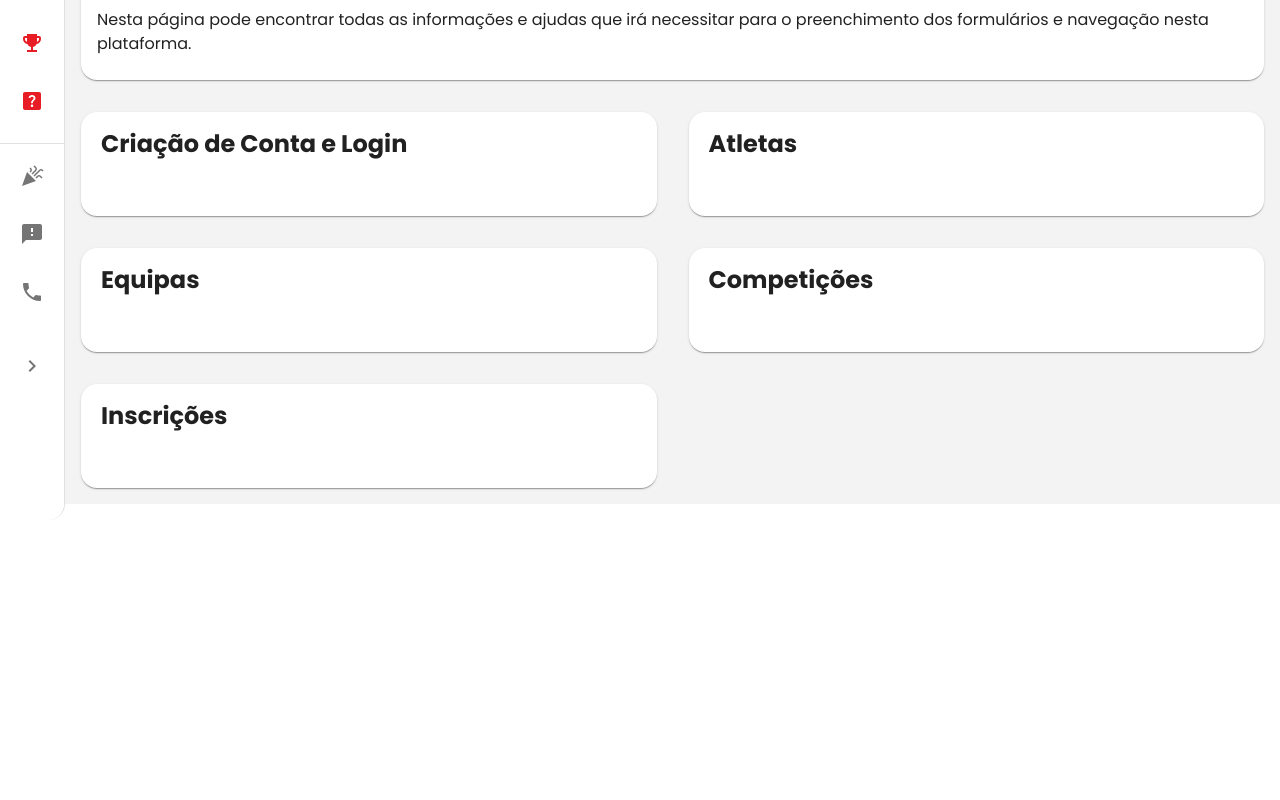
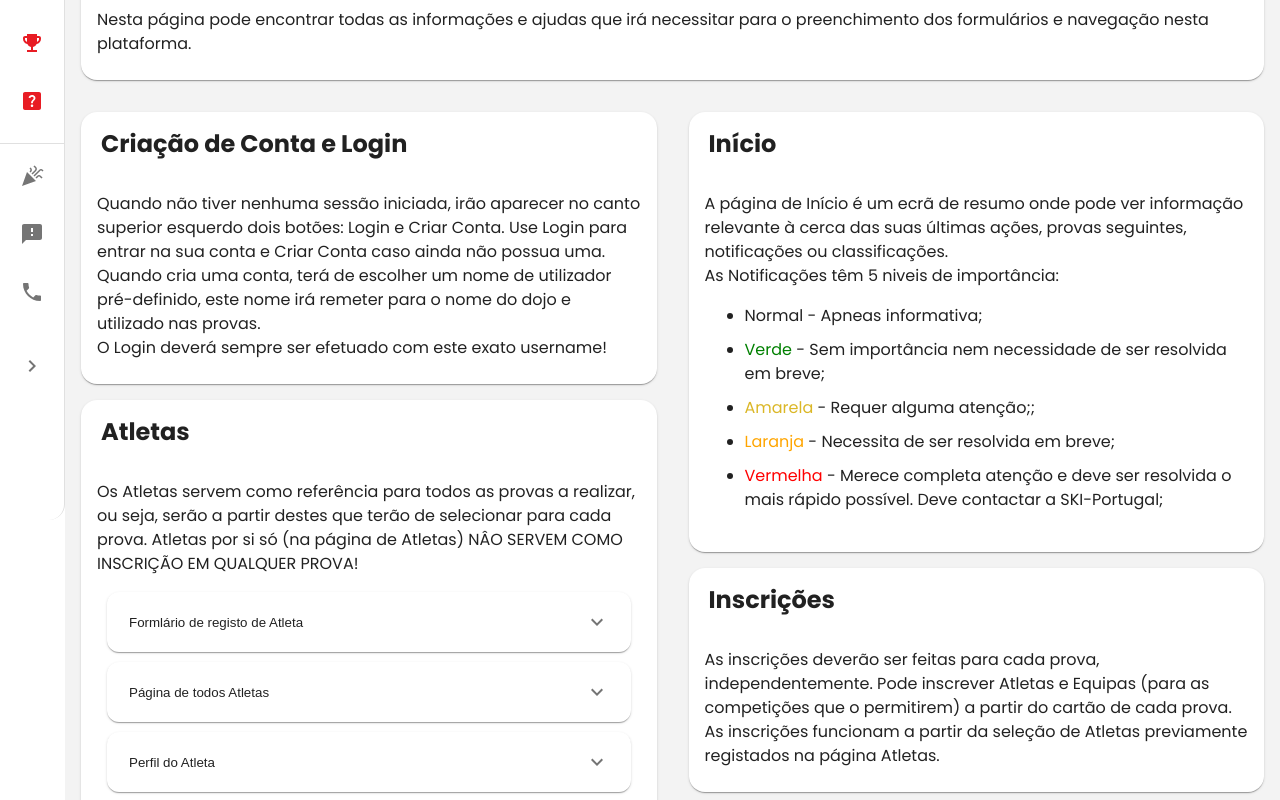
Before and after one commit to ozefreitas/karate-registration-spa, a React (Vite) app: page /help in a window 1280 px wide. Shown: the part 280-1080 px from the top of the page. Before the commit the page ends 819 px from the top, so only its background shows below. Built offline with nearby package versions, Linux system fonts and the light colour scheme; no server answers.

Commit message:
[UPDATE] pages

```diff
--- a/src/pages/HelpPage/HelpPage.tsx
+++ b/src/pages/HelpPage/HelpPage.tsx
@@ -1,4 +1,14 @@
-import { Card, CardHeader, CardContent, Grid } from "@mui/material";
+import {
+  Card,
+  CardHeader,
+  CardContent,
+  Grid,
+  Accordion,
+  AccordionDetails,
+  AccordionSummary,
+} from "@mui/material";
+import { Link } from "react-router-dom";
+import { ExpandMore } from "@mui/icons-material";
 
 export default function HelpPage() {
   return (
@@ -20,6 +30,7 @@ export default function HelpPage() {
       </Card>
       <Grid container size={12}>
         <Grid size={6}>
+          <Grid size={12}>
             <Card sx={{ m: 2 }}>
               <CardHeader
                 title={"Criação de Conta e Login"}
@@ -29,10 +40,20 @@ export default function HelpPage() {
                   },
                 }}
               ></CardHeader>
-            <CardContent></CardContent>
+              <CardContent>
+                Quando não tiver nenhuma sessão iniciada, irão aparecer no canto
+                superior esquerdo dois botões: Login e Criar Conta. Use Login
+                para entrar na sua conta e Criar Conta caso ainda não possua
+                uma. <br />
+                Quando cria uma conta, terá de escolher um nome de utilizador
+                pré-definido, este nome irá remeter para o nome do dojo e
+                utilizado nas provas.
+                <br />O Login deverá sempre ser efetuado com este exato
+                username!
+              </CardContent>
             </Card>
           </Grid>
-        <Grid size={6}>
+          <Grid size={12}>
             <Card sx={{ m: 2 }}>
               <CardHeader
                 title={"Atletas"}
@@ -42,10 +63,50 @@ export default function HelpPage() {
                   },
                 }}
               ></CardHeader>
-            <CardContent></CardContent>
+              <CardContent>
+                Os Atletas servem como referência para todos as provas a
+                realizar, ou seja, serão a partir destes que terão de selecionar
+                para cada prova. Atletas por si só (na página de Atletas) NÂO
+                SERVEM COMO INSCRIÇÃO EM QUALQUER PROVA!<p></p>
+                <Accordion>
+                  <AccordionSummary expandIcon={<ExpandMore />}>
+                    Formlário de registo de Atleta
+                  </AccordionSummary>
+                  <AccordionDetails>
+                    Este formulário contém um número de campos necessários para
+                    identificar um Atleta. Os campos obrigatórios estão marcados
+                    com "*". Pode consultar regras mais específicas na própria{" "}
+                    <Link to={"/athletes/new_athlete/"}>página</Link>. Registar
+                    Atletas não tem nenhuma data nem periodo definidos, pelo que
+                    pode (e deve) fazê-lo muito antes e fora do periodo de
+                    inscrições em provas.
+                  </AccordionDetails>
+                </Accordion>
+                <Accordion>
+                  <AccordionSummary expandIcon={<ExpandMore />}>
+                    Página de todos Atletas
+                  </AccordionSummary>
+                  <AccordionDetails>
+                    Ná página de Atletas poderá consultar uma tabela simples com
+                    a informação mais importante de cada atletas por linha. Tem
+                    também um botão para adicionar um novo Atleta, e que o irá
+                    levar para o formulário.
+                  </AccordionDetails>
+                </Accordion>
+                <Accordion>
+                  <AccordionSummary expandIcon={<ExpandMore />}>
+                    Perfil do Atleta
+                  </AccordionSummary>
+                  <AccordionDetails>
+                    Cada Atleta terá uma página de perfil. Aqui poderá consultar
+                    toda a informação que inseriu (e mais alguma de interesse)
+                    aquando do preenchimento de cada formulário.
+                  </AccordionDetails>
+                </Accordion>
+              </CardContent>
             </Card>
           </Grid>
-        <Grid size={6}>
+          <Grid size={12}>
             <Card sx={{ m: 2 }}>
               <CardHeader
                 title={"Equipas"}
@@ -55,10 +116,109 @@ export default function HelpPage() {
                   },
                 }}
               ></CardHeader>
-            <CardContent></CardContent>
+              <CardContent>
+                As Equipas servem como referência para todos as provas a
+                realizar, ou seja, serão a partir destes que terão de selecionar
+                para cada prova. Equipas por si só (na página de Equipas) NÂO
+                SERVEM COMO INSCRIÇÃO EM QUALQUER PROVA!<p></p>
+                <Accordion>
+                  <AccordionSummary expandIcon={<ExpandMore />}>
+                    Formlário de registo de Equipa
+                  </AccordionSummary>
+                  <AccordionDetails>
+                    Este formulário contém um número de campos necessários para
+                    identificar uma Equipa. Os campos obrigatórios estão
+                    marcados com "*". Pode consultar regras mais específicas na
+                    própria <Link to={"/teams/new_team/"}>página</Link>.
+                  </AccordionDetails>
+                </Accordion>
+                <Accordion>
+                  <AccordionSummary expandIcon={<ExpandMore />}>
+                    Página de todas Equipas
+                  </AccordionSummary>
+                  <AccordionDetails>
+                    Ná página de Equipas poderá consultar uma tabela simples com
+                    a informação mais importante de cada Equipa por linha. Tem
+                    também um botão para adicionar uma nova Equipa, e que o irá
+                    levar para o formulário.
+                  </AccordionDetails>
+                </Accordion>
+                <Accordion>
+                  <AccordionSummary expandIcon={<ExpandMore />}>
+                    Perfil da Equipa
+                  </AccordionSummary>
+                  <AccordionDetails>
+                    Cada Equipa terá uma página de perfil. Aqui poderá consultar
+                    toda a informação que inseriu (e mais alguma de interesse)
+                    aquando do preenchimento de cada formulário. No caso das
+                    Equipas, aparecerá um cartão de resumo do Perfil de cada
+                    Atleta integrante dessa Equipa, no qual pode clicar para ver
+                    os detalhes completos.
+                  </AccordionDetails>
+                </Accordion>
+              </CardContent>
             </Card>
           </Grid>
+        </Grid>
         <Grid size={6}>
+          <Grid size={12}>
+            <Card sx={{ m: 2 }}>
+              <CardHeader
+                title={"Início"}
+                sx={{
+                  "& .MuiCardHeader-title": {
+                    fontWeight: "bold",
+                  },
+                }}
+              ></CardHeader>
+              <CardContent>
+                A página de Início é um ecrã de resumo onde pode ver informação
+                relevante à cerca das suas últimas ações, provas seguintes,
+                notificações ou classificações. <br />
+                As Notificações têm 5 niveis de importância:
+                <ul>
+                  <li>Normal - Apneas informativa;</li>
+                  <li>
+                    <span style={{ color: "green" }}>Verde</span> - Sem
+                    importância nem necessidade de ser resolvida em breve;
+                  </li>
+                  <li>
+                    <span style={{ color: "#DBB727" }}>Amarela</span> - Requer
+                    alguma atenção;;
+                  </li>
+                  <li>
+                    <span style={{ color: "orange" }}>Laranja</span> - Necessita
+                    de ser resolvida em breve;
+                  </li>
+                  <li>
+                    <span style={{ color: "red" }}>Vermelha</span> - Merece
+                    completa atenção e deve ser resolvida o mais rápido
+                    possível. Deve contactar a SKI-Portugal;
+                  </li>
+                </ul>
+              </CardContent>
+            </Card>
+          </Grid>
+          <Grid size={12}>
+            <Card sx={{ m: 2 }}>
+              <CardHeader
+                title={"Inscrições"}
+                sx={{
+                  "& .MuiCardHeader-title": {
+                    fontWeight: "bold",
+                  },
+                }}
+              ></CardHeader>
+              <CardContent>
+                As inscrições deverão ser feitas para cada prova,
+                independentemente. Pode inscrever Atletas e Equipas (para as
+                competições que o permitirem) a partir do cartão de cada prova.
+                As inscrições funcionam a partir da seleção de Atletas
+                previamente registados na página Atletas.
+              </CardContent>
+            </Card>
+          </Grid>
+          <Grid size={12}>
             <Card sx={{ m: 2 }}>
               <CardHeader
                 title={"Competições"}
@@ -68,21 +228,42 @@ export default function HelpPage() {
                   },
                 }}
               ></CardHeader>
-            <CardContent></CardContent>
+              <CardContent>
+                As competições disponíveis são mostradas através de cartões.
+                Cada competição terá:
+                <ul>
+                  <li>Local;</li>
+                  <li>Data de início das inscrições;</li>
+                  <li>Data de fim das inscrições;</li>
+                  <li>Data de fim de periodo de retificações;</li>
+                  <li>Data de realização;</li>
+                </ul>
+                Lá dentro poderá consultar e inscrever Atletas nessa mesma
+                competição. Apenas poderá inscrever entre a data de início e a
+                de fim de inscrições. Até ao fim do periodo de retificações
+                apenas poderá fazer edições.
+              </CardContent>
             </Card>
           </Grid>
-        <Grid size={6}>
+          <Grid size={12}>
             <Card sx={{ m: 2 }}>
               <CardHeader
-              title={"Inscrições"}
+                title={"Classificações"}
                 sx={{
                   "& .MuiCardHeader-title": {
                     fontWeight: "bold",
                   },
                 }}
               ></CardHeader>
-            <CardContent></CardContent>
+              <CardContent>
+                No final de cada competição será disponibilizado o quadro de
+                classificações nesta página. Apenas os lugares de pódio podem
+                ser consultados (para não ter uma lista internminável), contudo
+                será disponibilizado um documento .PDF com os resultados
+                completos.
+              </CardContent>
             </Card>
+          </Grid>
         </Grid>
       </Grid>
     </div>
--- a/src/pages/HomePage/HomePage.tsx
+++ b/src/pages/HomePage/HomePage.tsx
@@ -316,7 +316,7 @@ export default function HomePage() {
               ></CardHeader>
               <CardContent sx={{ pt: 0, pb: 0 }}>
                 {classifications.map((category, index) => (
-                  <Accordion key={index} sx={{ m: 2 }}>
+                  <Accordion key={index} sx={{ m: 2, mt: 0 }}>
                     <AccordionSummary
                       sx={{ pl: 4 }}
                       expandIcon={<ExpandMore />}
--- a/src/pages/RulesPage/RulesPage.tsx
+++ b/src/pages/RulesPage/RulesPage.tsx
@@ -13,8 +13,7 @@ export default function RulesPage() {
           }}
         ></CardHeader>
         <CardContent>
-          Este é o ecrã principal desta plataforma. Aqui poderá ver informações
-          relevantes e rápidas, assim como notificações específicas para si.
+          Aqui poderá fazer download de regras das provas atualmente em vigor.
         </CardContent>
       </Card>
     </div>
```
Also changed, not shown: src/components/CompetitionCards/CompetitionCard.tsx (+35 -3 lines). Lines whose indentation alone changed are shown as unchanged.
